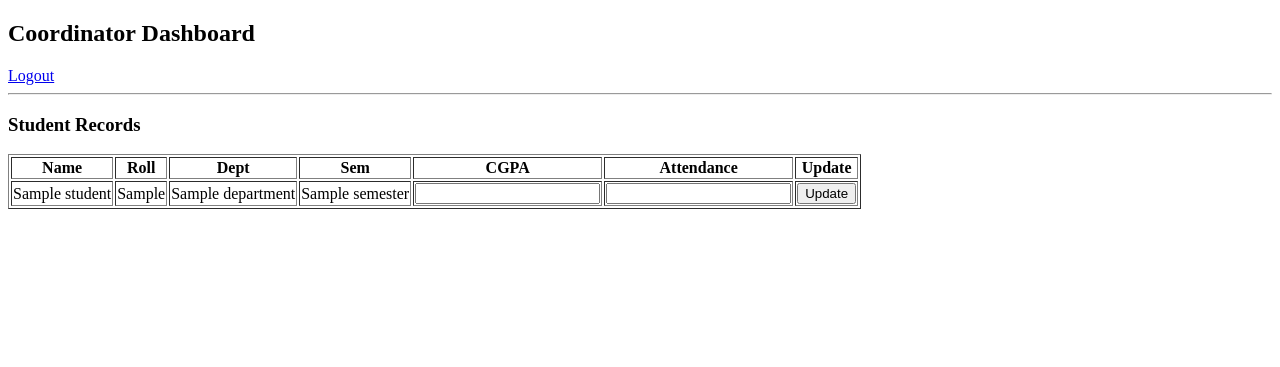
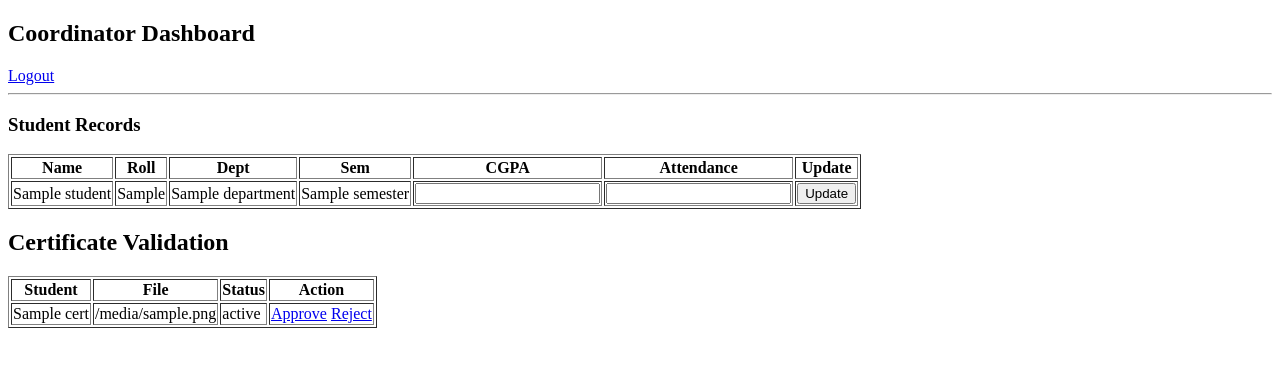
Before and after one commit to RitikaRawat991/AccrediTrack, a Flask app: template templates/coordinator.html in a window 1280 px wide. Shown: the top 367 px of the page. Run offline with Flask 3, Linux system fonts and the light colour scheme; the template is opened without the code that fills it: most values are stand-ins (such as "Sample title", 1, 10 or a date in 2020).

Commit message:
final till then

```diff
--- a/app.py
+++ b/app.py
@@ -1,25 +1,22 @@
 from flask import Flask, render_template, request, redirect, session
 import sqlite3
+import os
+from werkzeug.utils import secure_filename
+
+
 
 app = Flask(__name__)
 app.secret_key = "naac_secret"
+UPLOAD_FOLDER = "uploads"
+app.config["UPLOAD_FOLDER"] = UPLOAD_FOLDER
+
+if not os.path.exists(UPLOAD_FOLDER):
+    os.makedirs(UPLOAD_FOLDER)
 
 def get_db():
     conn = sqlite3.connect("database.db")
     conn.row_factory = sqlite3.Row
     return conn
-@app.route("/coordinator")
-def coordinator():
-
-    if "role" not in session or session["role"] != "coordinator":
-        return redirect("/")
-
-    conn = get_db()
-    students = conn.execute("SELECT * FROM students").fetchall()
-    conn.close()
-
-    return render_template("coordinator.html", students=students)
-
 @app.route("/update/<int:id>", methods=["POST"])
 def update_student(id):
 
@@ -60,16 +57,76 @@ def login():
                 return redirect("/admin")
             elif user["role"] == "coordinator":
                 return redirect("/coordinator")
+            elif user["role"] == "student":
+                return redirect("/student")
 
         else:
             return "Invalid Credentials"
 
     return render_template("login.html")
+@app.route("/approve/<int:id>")
+def approve(id):
+    conn = get_db()
+    conn.execute("UPDATE certificates SET status='Approved' WHERE id=?", (id,))
+    conn.commit()
+    conn.close()
+    return redirect("/coordinator")
+
+
+@app.route("/reject/<int:id>")
+def reject(id):
+    conn = get_db()
+    conn.execute("UPDATE certificates SET status='Rejected' WHERE id=?", (id,))
+    conn.commit()
+    conn.close()
+    return redirect("/coordinator")
 
 @app.route("/logout")
 def logout():
     session.clear()
     return redirect("/")
+@app.route("/coordinator")
+def coordinator():
+
+    if "role" not in session or session["role"] != "coordinator":
+        return redirect("/")
+
+    conn = get_db()
+    certificates = conn.execute("SELECT * FROM certificates").fetchall()
+    conn.close()
+
+    return render_template("coordinator.html", certificates=certificates)
+
+
+@app.route("/student", methods=["GET", "POST"])
+def student():
+
+    if "role" not in session or session["role"] != "student":
+        return redirect("/")
+
+    conn = get_db()
+
+    if request.method == "POST":
+        file = request.files["certificate"]
+
+        if file:
+            filename = secure_filename(file.filename)
+            file.save(os.path.join(app.config["UPLOAD_FOLDER"], filename))
+
+            conn.execute(
+                "INSERT INTO certificates (student_name, file_name, status) VALUES (?, ?, ?)",
+                ("Student", filename, "Pending")
+            )
+            conn.commit()
+
+    certificates = conn.execute(
+        "SELECT * FROM certificates WHERE student_name=?",
+        ("Student",)
+    ).fetchall()
+
+    conn.close()
+
+    return render_template("student.html", certificates=certificates)
 
 @app.route("/admin", methods=["GET", "POST"])
 def admin():
--- a/templates/coordinator.html
+++ b/templates/coordinator.html
@@ -44,6 +44,29 @@
     </tr>
     {% endfor %}
 </table>
+<h2>Certificate Validation</h2>
+
+<table border="1">
+<tr>
+    <th>Student</th>
+    <th>File</th>
+    <th>Status</th>
+    <th>Action</th>
+</tr>
+
+{% for cert in certificates %}
+<tr>
+    <td>{{ cert["student_name"] }}</td>
+    <td>{{ cert["file_name"] }}</td>
+    <td>{{ cert["status"] }}</td>
+    <td>
+        <a href="/approve/{{ cert['id'] }}">Approve</a>
+        <a href="/reject/{{ cert['id'] }}">Reject</a>
+    </td>
+</tr>
+{% endfor %}
+</table>
+
 
 </body>
 </html>
```
Also changed, not shown: templates/student.html (+41 -0 lines), database.db, uploads/aws-cloud-quest-cloud-practitioner.png (added).
